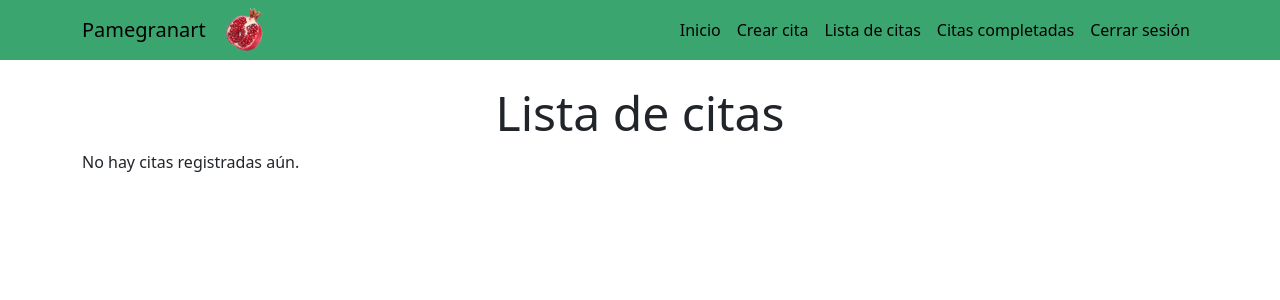
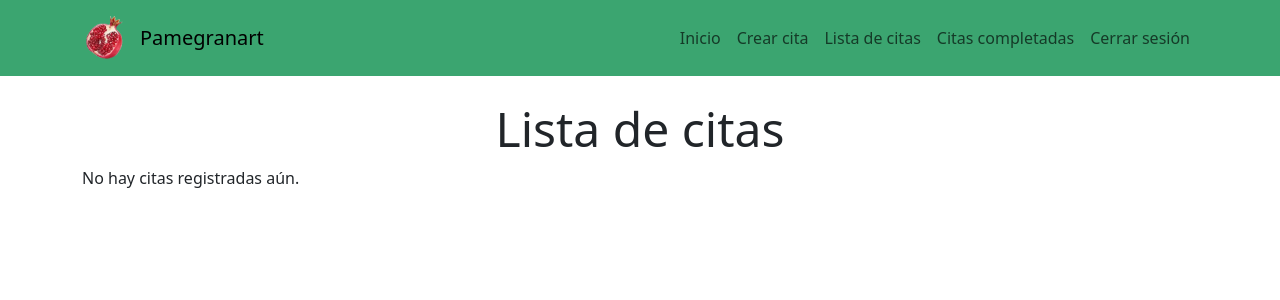
Before and after one commit to GereArguello/Citas-de-unias-django, a Django app: page /lista_citas/ in a window 1280 px wide. Shown: the top 300 px of the page. Run offline with Django 5.2, Linux system fonts and the light colour scheme; the visitor is signed in with stand-in values (Sample User, id 1); data that the repository does not hold is empty.

Commit message:
reubicacion css, mejoras visuales, botones sin funcionar

```diff
--- /dev/null
+++ b/static/css/estilos.css
@@ -0,0 +1,7 @@
+
+#filtros-flotantes {
+    position: absolute;
+    top: 100px;
+    right: 4%;
+    z-index: 20;
+}
--- a/templates/base.html
+++ b/templates/base.html
@@ -8,6 +8,7 @@
     <meta name="viewport" content="width=device-width, initial-scale=1.0">
     <title>{% block title %}App de uñas{% endblock %}</title> <!--Título de la pestaña-->
     <link rel="stylesheet" href="https://cdn.jsdelivr.net/npm/bootstrap@5.3.8/dist/css/bootstrap.min.css">
+    <link rel="stylesheet" href="{% static 'css/estilos.css' %}">
     <style>
         .navbar-custom {
             background-color: #008b46c4 !important; /* verde pastel */
@@ -17,41 +18,54 @@
 
 <body>
     <header>
-        <nav class="navbar navbar-expand-lg navbar-custom py-0">
+        <nav class="navbar navbar-expand-lg navbar-light navbar-custom">
             <div class="container">
-                <a class="navbar-brand" href="{% url 'inicio' %}">Pamegranart</a>
-                <a class="navbar-brand" href="{% url 'inicio' %}">
+
+                <!-- Marca -->
+                <a class="navbar-brand d-flex align-items-center" href="{% url 'inicio' %}">
                     <img src="{% static 'Pamegranart.png' %}"
                         alt="Pamegranart"
-                        style="height:50px;">
+                        style="height:50px; margin-right: 8px;">
+                    Pamegranart
                 </a>
+
+                <!-- BOTÓN HAMBURGER (para PC cuando achicás la ventana y para móvil) -->
+                <button class="navbar-toggler" type="button" data-bs-toggle="collapse" data-bs-target="#navbarContenido">
+                    <span class="navbar-toggler-icon"></span>
+                </button>
+
+                <!-- MENÚ COLAPSABLE -->
+                <div class="collapse navbar-collapse" id="navbarContenido">
+
                     <ul class="navbar-nav ms-auto">
                         {% if user.is_authenticated %}
                         <li class="nav-item">
-                        <a class="nav-link active" href="{% url 'inicio' %}">Inicio</a>
-                        <!-- url que queremos visitar // título -->
+                            <a class="nav-link" href="{% url 'inicio' %}">Inicio</a>
                         </li>
                         <li class="nav-item">
-                        <a class="nav-link active" href="{% url 'crear_cita' %}">Crear cita</a>
+                            <a class="nav-link" href="{% url 'crear_cita' %}">Crear cita</a>
                         </li>
                         <li class="nav-item">
-                        <a class="nav-link active" href="{% url 'lista_citas' %}">Lista de citas</a>
+                            <a class="nav-link" href="{% url 'lista_citas' %}">Lista de citas</a>
                         </li>
                         <li class="nav-item">
-                        <a class="nav-link active" href="{% url 'citas_completadas' %}">Citas completadas</a>
+                            <a class="nav-link" href="{% url 'citas_completadas' %}">Citas completadas</a>
                         </li>
                         <li class="nav-item">
-                        <a class="nav-link active" href="{% url 'cerrar_sesion' %}">Cerrar sesión</a>
+                            <a class="nav-link" href="{% url 'cerrar_sesion' %}">Cerrar sesión</a>
                         </li>
+
                         {% else %}
                         <li class="nav-item">
-                        <a class="nav-link active" href="{% url 'registrarse' %}">Registrarse</a>
+                            <a class="nav-link" href="{% url 'registrarse' %}">Registrarse</a>
                         </li>
                         <li class="nav-item">
-                        <a class="nav-link active" href="{% url 'iniciar_sesion' %}">Iniciar sesión</a>
+                            <a class="nav-link" href="{% url 'iniciar_sesion' %}">Iniciar sesión</a>
                         </li>
                         {% endif %}
                     </ul>
+
+                </div>
             </div>
         </nav>
     </header>
@@ -64,10 +78,19 @@
     {% endif %}
 
 
-    <main class="container mt-4">
+    <main class="container mt-4 position-relative">
         {% block content %}
         {% endblock %}
     </main>
+
+    {% block extra_scripts %}
+    <script>
+    function confirmarEliminacion() {
+        return confirm("¿Estás seguro de que querés eliminar esta cita?");
+    }
+     </script>
+     <script src="https://cdn.jsdelivr.net/npm/bootstrap@5.3.8/dist/js/bootstrap.bundle.min.js"></script>
+    {% endblock %}
 </body>
 
 </html>
--- a/templates/lista_citas.html
+++ b/templates/lista_citas.html
@@ -21,19 +21,31 @@
     </h2>
 
     <!-- Tarjeta a la derecha -->
-    <div class="card p-2" style="width: 180px;">
+    <div class="card p-0 text-center" style="width: 280px;">
         <small class="text-muted">Ganancias</small>
         <h4 class="mb-0">${{ total_completadas }}</h4>
     </div>
 </div>
+
 {% endif %}
 
 
-{% if lista %}
+
+{% if lista and not tipo == "pendientes" %}
+<div id="filtros-flotantes" class="d-none d-md-block">
+    <div class="d-flex flex-column text-end" style="width: 200px; gap: 14px;">
+        <button class="btn btn-outline-primary btn-sm">Filtrar por semana</button>
+        <button class="btn btn-outline-primary btn-sm">Filtrar por mes</button>
+        <button class="btn btn-outline-primary btn-sm">Filtrar personalizado</button>
+    </div>
+</div>
+
 {% for cita in lista %}
-    <div class="row justify-content-center">
+
+    <div class="row justify-content-center align-items-start mb-3">
+        <!-- COLUMNA PRINCIPAL CENTRADA -->
         <div class="col-12 col-md-8 col-lg-5">
-            <section class="card card-body mb-3">
+            <section class="card card-body">
                 <h2> Nombre: {{ cita.nombre_clienta }}</h2>
 
                 <p> Servicio: {{ cita.servicio }}</p>
@@ -43,10 +55,10 @@
                 <p> Comentario: <br>{{ cita.comentario|default:"(sin comentario)" }}</p>
 
                 <p>Estado: {{ cita.estado|yesno:"realizada,pendiente" }}</p>
+
                 <div class="d-flex gap-2">
 
                     {% if tipo == "pendientes" %}
-                    <!-- Botón verde (completar) -->
                     <form action="{% url 'completar_cita' cita.id %}" method="POST" class="d-inline">
                         {% csrf_token %}
                         <button type="submit" class="btn btn-success">
@@ -54,14 +66,11 @@
                         </button>
                     </form>
 
-                    <!-- Botón amarillo (editar) -->
-                    <a href="{% url 'editar_cita' cita.id %}"
-                    class="btn btn-warning">
+                    <a href="{% url 'editar_cita' cita.id %}" class="btn btn-warning">
                         ✏️ Editar
                     </a>
                     {% endif %}
 
-                    <!-- Botón rojo (eliminar) -->
                     <form action="{% url 'eliminar_cita' cita.id %}" method="POST" class="d-inline">
                         {% csrf_token %}
                         <button type="submit" class="btn btn-danger"
@@ -74,13 +83,9 @@
             </section>
         </div>
     </div>
+
 {% endfor %}
 
-<script>
-    function confirmarEliminacion() {
-        return confirm("¿Estás seguro de que querés eliminar esta cita?");
-    }
-</script>
 
 {% else %}
 <p>No hay citas registradas aún.</p>
```
Lines whose indentation alone changed are shown as unchanged.
